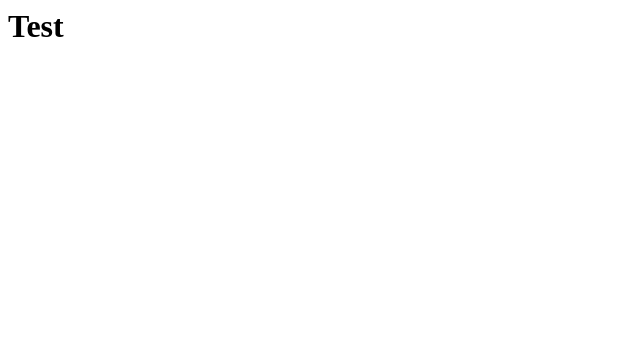
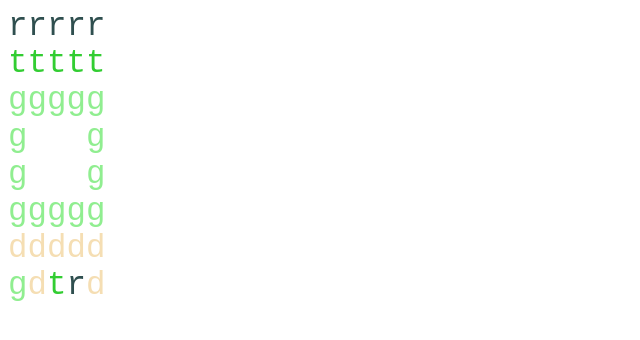
Before and after one commit to eriq-augustine/rtts, a plain HTML site: page client/index.html in a window 1280 px wide. Shown: the whole page, without its empty margins (0-640 px from the left). Drawn offline with nearby package versions, Linux system fonts and the light colour scheme.

Commit message:
basic renderer

```diff
--- /dev/null
+++ b/client/index.css
@@ -0,0 +1,19 @@
+#map {
+   white-space: pre;
+   font-family:monospace;
+   font-size:250%;
+   color:black;
+}
+
+.tree {
+   color:LimeGreen;
+}
+.rock {
+   color:DarkSlateGray;
+}
+.grass {
+   color:LightGreen;
+}
+.dirt {
+   color:Wheat;
+}
--- a/client/index.html
+++ b/client/index.html
@@ -1,7 +1,11 @@
 <html>
    <head>
+      <script src="http://code.jquery.com/jquery-latest.min.js"
+              type="text/javascript"></script>
+      <script type="text/javascript" src="./main.js"></script>
+      <link rel="stylesheet" type="text/css" href="index.css"/>
    </head>
    <body>
-      <h1>Test</h1>
+      <div id="map">Loading map...</div>
    </body>
 </html>
--- /dev/null
+++ b/client/main.js
@@ -0,0 +1,122 @@
+var mapJSON = {
+   "size": {
+      "x": 5,
+      "y": 8
+   },
+   "elements": [
+      "rock",
+      "rock",
+      "rock",
+      "rock",
+      "rock",
+
+      "tree",
+      "tree",
+      "tree",
+      "tree",
+      "tree",
+
+      "grass",
+      "grass",
+      "grass",
+      "grass",
+      "grass",
+
+      "grass",
+      "grass",
+      "grass",
+      "grass",
+      "grass",
+
+      "grass",
+      "grass",
+      "grass",
+      "grass",
+      "grass",
+
+      "grass",
+      "grass",
+      "grass",
+      "grass",
+      "grass",
+
+
+      "dirt",
+      "dirt",
+      "dirt",
+      "dirt",
+      "dirt",
+
+      "grass",
+      "dirt",
+      "tree",
+      "rock",
+      "dirt"
+   ]
+};
+
+var render_elem = function (element, surrounding_elements, is_border) {
+   if (!is_border) {
+      var found = false;
+      for (var i = 0; i < surrounding_elements.length; i++) {
+         if (surrounding_elements[i] != element)
+            found = true;
+      }
+      if (!found)
+         return " ";
+   }
+   switch (element) {
+      case "rock":
+         return "<span class='rock'>r</span>";
+      case "tree":
+         return "<span class='tree'>t</span>";
+      case "grass":
+         return "<span class='grass'>g</span>";
+      case "dirt":
+         return "<span class='dirt'>d</span>";
+   }
+};
+
+var surrounding_elems = function(x, y, json) {
+   var width = json["size"]["x"];
+   var height = json["size"]["y"];
+   var elems = [];
+   if (x > 0) {
+      elems.push(json["elements"][x - 1 + y*width]);
+      if (y > 0) elems.push(json["elements"][x - 1 + (y - 1)*width]);
+      if (y < height - 1) elems.push(json["elements"][x - 1 + (y + 1)*width]);
+   }
+   if (x < width - 1) {
+      elems.push(json["elements"][x + 1 + y*width])
+      if (y > 0) elems.push(json["elements"][x + 1 + (y - 1)*width]);
+      if (y < height - 1) elems.push(json["elements"][x + 1 + (y + 1)*width]);
+   }
+   if (y > 0)          elems.push(json["elements"][x + (y - 1)*width])
+   if (y < height - 1) elems.push(json["elements"][x + (y + 1)*width])
+   return elems;
+};
+
+var render_map = function() {
+   var map = $("#map")[0];
+   var width = mapJSON["size"]["x"];
+   var height = mapJSON["size"]["y"];
+   var html = "";
+   var is_border = function (x, y) {
+      return x == 0 || y == 0 || x == width - 1 || y == height - 1;
+   };
+
+   for (var y = 0; y < height; y++) {
+      for (var x = 0; x < width; x++) {
+         var elem = mapJSON["elements"][x + y*width];
+         html += render_elem(elem, surrounding_elems(x, y, mapJSON), is_border(x, y));
+      }
+      html += "\n";
+   }
+   map.innerHTML = html;
+};
+
+var main = function() {
+   render_map();
+};
+
+window.onload = main;
```
